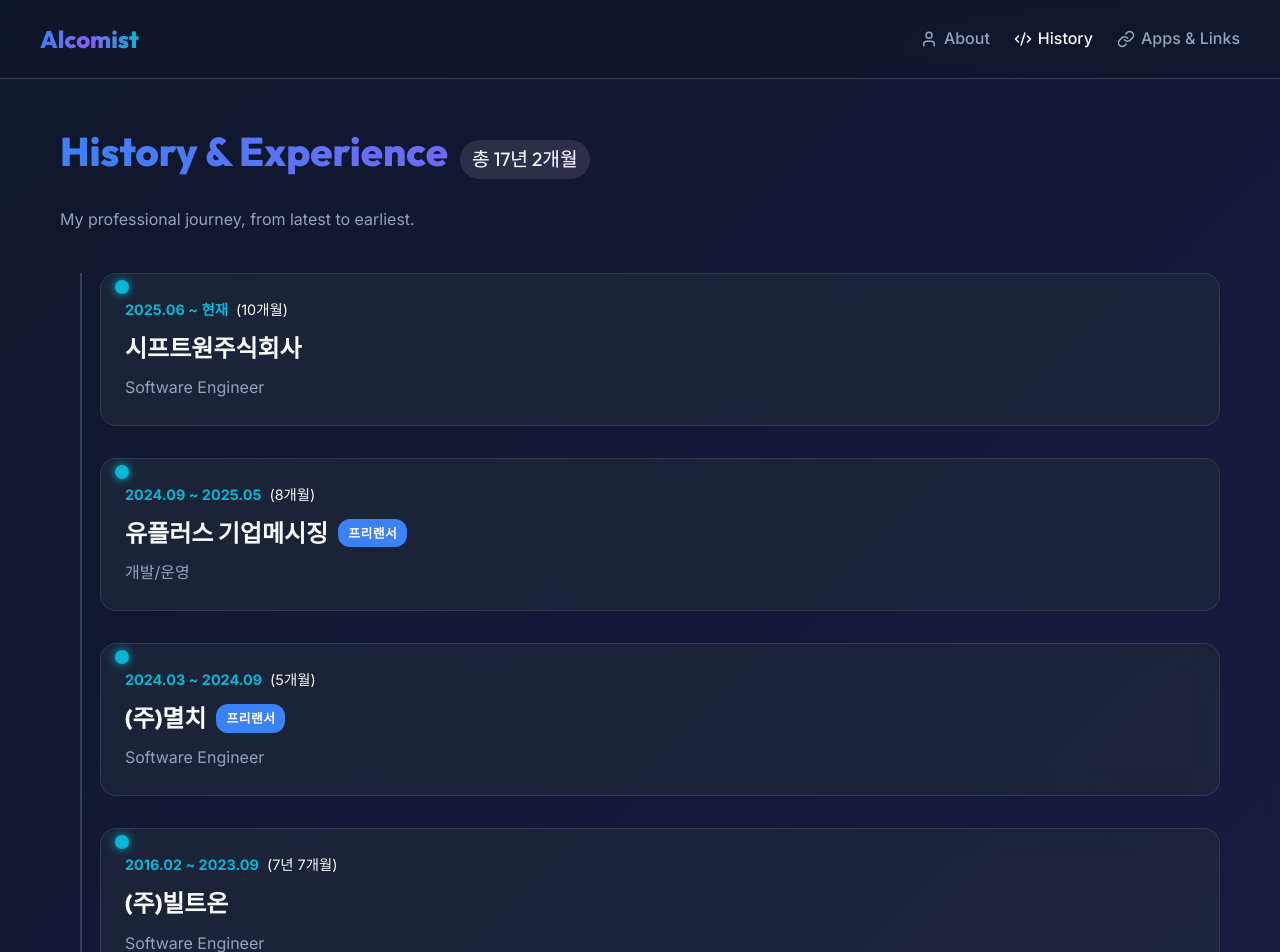
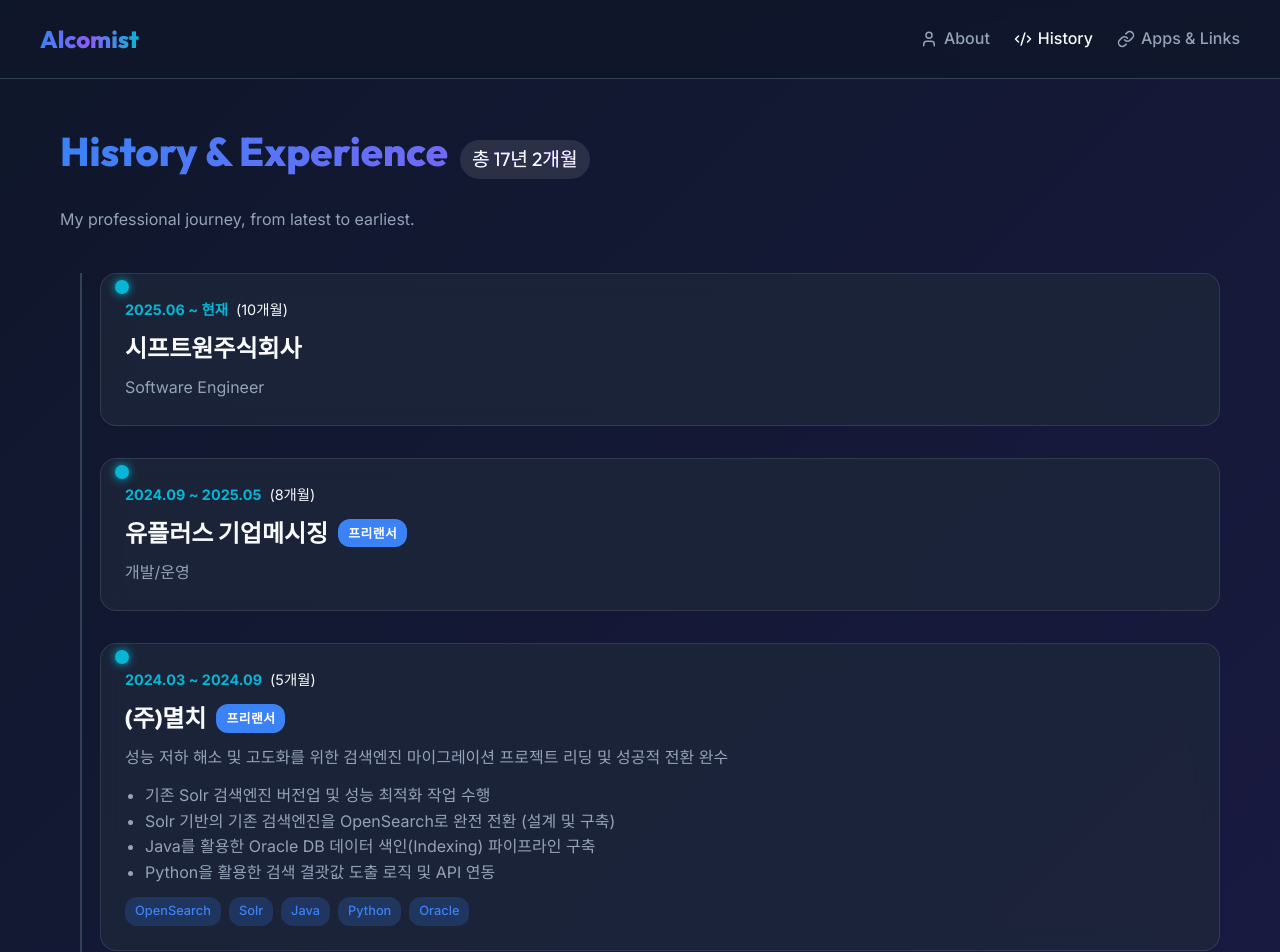
Before and after one commit to alcomist/alcomist.github.io, a React (Vite) app: page /history in a window 1280 px wide. Shown: the top 952 px of the page. Built offline with nearby package versions, Linux system fonts and the light colour scheme.

Commit message:
(주)멸치 프리랜서 상제 진행 내역 추가

```diff
--- a/src/pages/History.jsx
+++ b/src/pages/History.jsx
@@ -22,7 +22,47 @@
       startDate: '2024-03-25',
       endDate: '2024-09-24',
       title: '(주)멸치',
-      description: 'Software Engineer',
+      description: (
+        <>
+          <div style={{ marginBottom: '8px' }}>성능 저하 해소 및 고도화를 위한 검색엔진 마이그레이션 프로젝트 리딩 및 성공적 전환 완수</div>
+          <ul style={{ paddingLeft: '20px', margin: '12px 0' }}>
+            <li>기존 Solr 검색엔진 버전업 및 성능 최적화 작업 수행</li>
+            <li>Solr 기반의 기존 검색엔진을 OpenSearch로 완전 전환 (설계 및 구축)</li>
+            <li>Java를 활용한 Oracle DB 데이터 색인(Indexing) 파이프라인 구축</li>
+            <li>Python을 활용한 검색 결괏값 도출 로직 및 API 연동</li>
+          </ul>
+          <div style={{ marginTop: '12px', display: 'flex', gap: '8px', flexWrap: 'wrap' }}>
+            {[
+              { name: 'OpenSearch', url: 'https://opensearch.org/' },
+              { name: 'Solr', url: 'https://solr.apache.org/' },
+              { name: 'Java', url: 'https://dev.java/' },
+              { name: 'Python', url: 'https://www.python.org/' },
+              { name: 'Oracle', url: 'https://www.oracle.com/database/' }
+            ].map(tech => (
+              <a
+                key={tech.name}
+                href={tech.url}
+                target="_blank"
+                rel="noopener noreferrer"
+                style={{
+                  fontSize: '0.8rem',
+                  padding: '4px 10px',
+                  background: 'rgba(59, 130, 246, 0.2)',
+                  color: 'var(--primary-color)',
+                  borderRadius: '12px',
+                  fontWeight: '500',
+                  textDecoration: 'none',
+                  transition: 'background 0.2s ease'
+                }}
+                onMouseOver={(e) => e.target.style.background = 'rgba(59, 130, 246, 0.3)'}
+                onMouseOut={(e) => e.target.style.background = 'rgba(59, 130, 246, 0.2)'}
+              >
+                {tech.name}
+              </a>
+            ))}
+          </div>
+        </>
+      ),
       isFreelance: true
     },
     {
```
